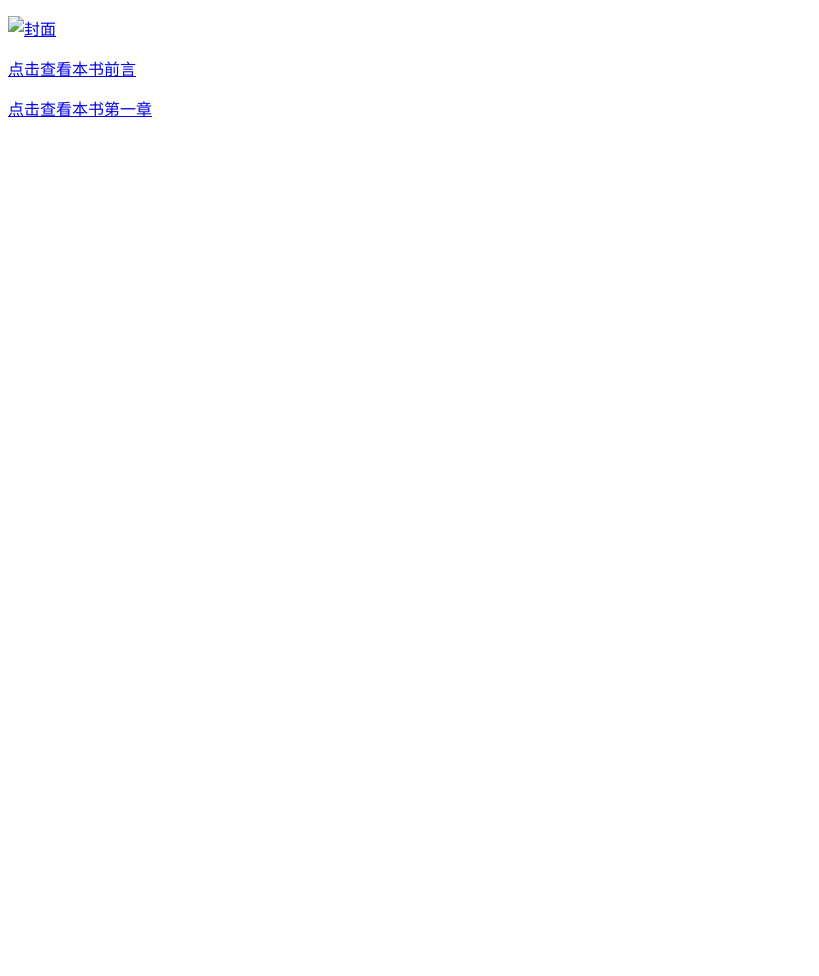
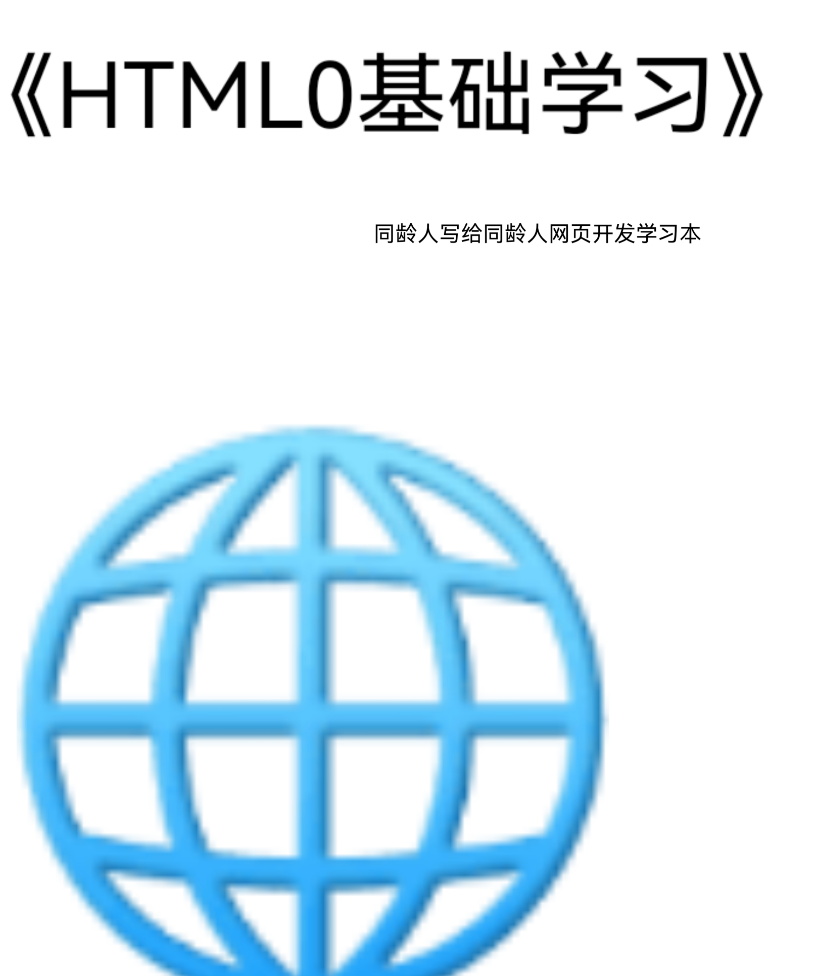
Before and after one commit to Ruiqi0207/book, a plain HTML site: page index.html in a window 1280 px wide. Shown: the top 976 px of the page, without its empty margins (0-819 px from the left). Before the commit the page ends 800 px from the top, so only its background shows below. Drawn offline with Linux system fonts and the light colour scheme; the site is published under a folder, as on GitHub Pages, so addresses that start at the root find nothing.

Commit message:
Update index.html

```diff
--- a/index.html
+++ b/index.html
@@ -9,7 +9,7 @@
     <meta name="viewport" content="width=device-width, initial-scale=1.0">
   </head>
   <body>
-  <p><a href="封面.jpg"><img src=/封面.jpg alt="封面" width="758"></a></p>
+  <p><a href="封面.jpg"><img src="封面.jpg" alt="封面" width="758"></a></p>
     <p><a href="前言.html">点击查看本书前言</a></p>
     <p><a href="第一章.html">点击查看本书第一章</a></p>
   </body>
```
